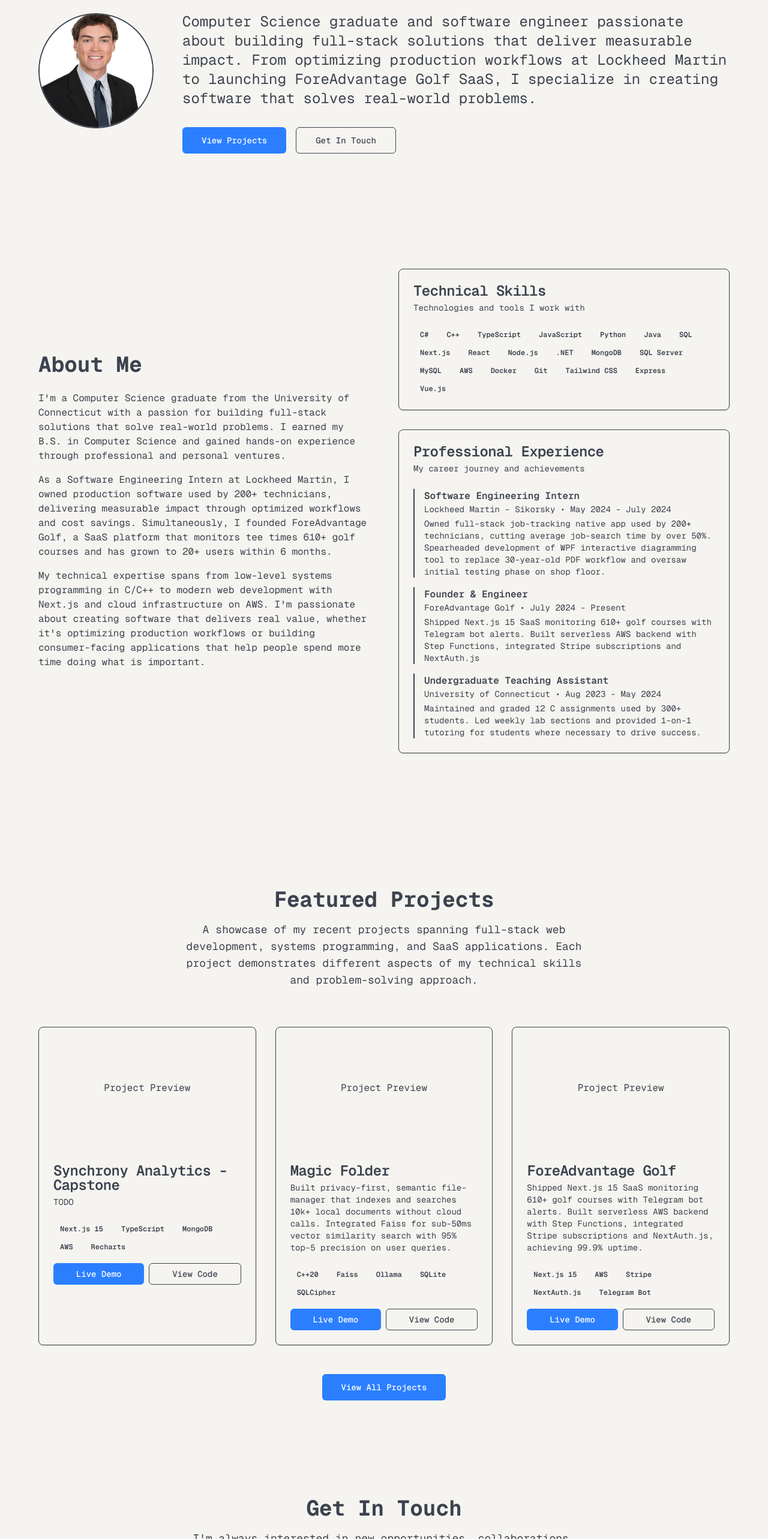
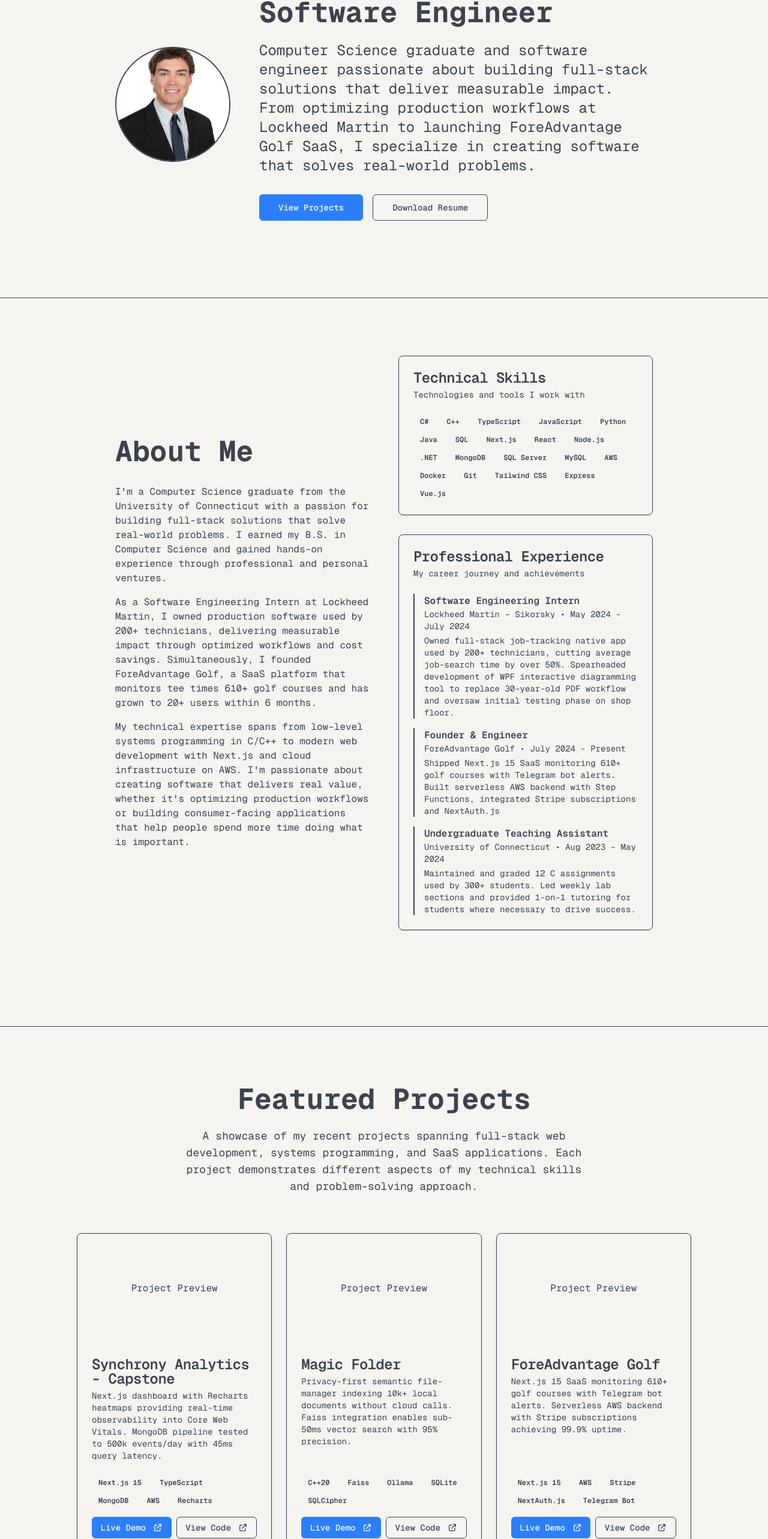
Before and after one commit to cgorski03/colingorski-portfolio, a Next.js app: page / in a window 1280 px wide. Shown: the part 180-2746 px from the top of the page at 60% size. Built offline with nearby package versions, Linux system fonts and the light colour scheme.

Commit message:
style: layout tightening width

```diff
--- a/src/components/sections/about.tsx
+++ b/src/components/sections/about.tsx
@@ -32,11 +32,11 @@ const experience = [
 
 export default function About() {
   return (
-    <section id="about" className="py-20 px-6">
-      <div className="container mx-auto max-w-6xl">
+    <section id="about" className="py-24 px-6 border-t border-border/50">
+      <div className="container mx-auto max-w-4xl">
         <div className="grid grid-cols-1 lg:grid-cols-2 gap-12 items-center mb-16">
           <div>
-            <h2 className="text-3xl md:text-4xl font-bold text-foreground mb-6">
+            <h2 className="text-4xl md:text-5xl font-bold text-foreground mb-8">
               About Me
             </h2>
             <div className="space-y-4 text-muted-foreground">
--- a/src/components/sections/contact.tsx
+++ b/src/components/sections/contact.tsx
@@ -29,10 +29,10 @@ const contactMethods = [
 
 export default function Contact() {
   return (
-    <section id="contact" className="py-20 px-6">
-      <div className="container mx-auto max-w-6xl">
+    <section id="contact" className="py-24 px-6 border-t border-border/50">
+      <div className="container mx-auto max-w-4xl">
         <div className="text-center mb-16">
-          <h2 className="text-3xl md:text-4xl font-bold text-foreground mb-4">
+          <h2 className="text-4xl md:text-5xl font-bold text-foreground mb-6">
             Get In Touch
           </h2>
           <p className="text-lg text-muted-foreground max-w-2xl mx-auto">
@@ -40,7 +40,7 @@ export default function Contact() {
           </p>
         </div>
 
-        <div className="grid grid-cols-1 md:grid-cols-3 gap-8 mb-16">
+        <div className="grid grid-cols-1 md:grid-cols-3 gap-6 mb-16">
           {contactMethods.map((method, index) => (
             <Card key={index} className="text-center hover:shadow-lg transition-all duration-300">
               <CardHeader>
@@ -59,6 +59,9 @@ export default function Contact() {
                 >
                   <a href={method.href} target="_blank" rel="noopener noreferrer">
                     {method.action}
+                    <svg className="w-3 h-3 ml-1" fill="none" stroke="currentColor" viewBox="0 0 24 24">
+                      <path strokeLinecap="round" strokeLinejoin="round" strokeWidth={2} d="M10 6H6a2 2 0 00-2 2v10a2 2 0 002 2h10a2 2 0 002-2v-4M14 4h6m0 0v6m0-6L10 14" />
+                    </svg>
                   </a>
                 </Button>
               </CardContent>
--- a/src/components/sections/hero.tsx
+++ b/src/components/sections/hero.tsx
@@ -4,16 +4,16 @@ import { Button } from "@/components/ui/button"
 
 interface HeroProps {
   onProjectsClick: () => void;
-  onContactClick: () => void;
+  onDownloadResume: () => void;
 }
 
-export default function Hero({ onProjectsClick, onContactClick }: HeroProps) {
+export default function Hero({ onProjectsClick, onDownloadResume }: HeroProps) {
   return (
-    <section className="pt-32 pb-20 px-6">
-      <div className="container mx-auto max-w-6xl">
+    <section className="pt-32 pb-24 px-6">
+      <div className="container mx-auto max-w-4xl">
         <div className="flex flex-col lg:flex-row items-center gap-12">
           <div className="flex-shrink-0">
-            <div className="w-48 h-48 rounded-full bg-muted border-2 border-accent/20 flex items-center justify-center">
+            <div className="w-32 h-32 md:w-48 md:h-48 rounded-full bg-muted border-2 border-accent/20 flex items-center justify-center">
               <img
                 src="/headshot.jpg"
                 alt="Professional headshot"
@@ -36,8 +36,8 @@ export default function Hero({ onProjectsClick, onContactClick }: HeroProps) {
               >
                 View Projects
               </Button>
-              <Button variant="outline" size="lg" onClick={onContactClick}>
-                Get In Touch
+              <Button variant="outline" size="lg" onClick={onDownloadResume}>
+                Download Resume
               </Button>
             </div>
 
--- a/src/components/sections/projects.tsx
+++ b/src/components/sections/projects.tsx
@@ -7,7 +7,7 @@ import { Badge } from "@/components/ui/badge"
 const projects = [
   {
     title: "Synchrony Analytics - Capstone",
-    description: "TODO",
+    description: "Next.js dashboard with Recharts heatmaps providing real-time observability into Core Web Vitals. MongoDB pipeline tested to 500k events/day with 45ms query latency.",
     technologies: ["Next.js 15", "TypeScript", "MongoDB", "AWS", "Recharts"],
     image: "/project1.jpg",
     liveUrl: "https://example.com",
@@ -15,7 +15,7 @@ const projects = [
   },
   {
     title: "Magic Folder",
-    description: "Built privacy-first, semantic file-manager that indexes and searches 10k+ local documents without cloud calls. Integrated Faiss for sub-50ms vector similarity search with 95% top-5 precision on user queries.",
+    description: "Privacy-first semantic file-manager indexing 10k+ local documents without cloud calls. Faiss integration enables sub-50ms vector search with 95% precision.",
     technologies: ["C++20", "Faiss", "Ollama", "SQLite", "SQLCipher"],
     image: "/project2.jpg",
     liveUrl: "https://github.com/cgorski03/magic-folder",
@@ -23,7 +23,7 @@ const projects = [
   },
   {
     title: "ForeAdvantage Golf",
-    description: "Shipped Next.js 15 SaaS monitoring 610+ golf courses with Telegram bot alerts. Built serverless AWS backend with Step Functions, integrated Stripe subscriptions and NextAuth.js, achieving 99.9% uptime.",
+    description: "Next.js 15 SaaS monitoring 610+ golf courses with Telegram bot alerts. Serverless AWS backend with Stripe subscriptions achieving 99.9% uptime.",
     technologies: ["Next.js 15", "AWS", "Stripe", "NextAuth.js", "Telegram Bot"],
     image: "/project3.jpg",
     liveUrl: "https://foreadvantagegolf.com",
@@ -33,10 +33,10 @@ const projects = [
 
 export default function Projects() {
   return (
-    <section id="projects" className="py-20 px-6 bg-muted/30">
-      <div className="container mx-auto max-w-6xl">
+    <section id="projects" className="py-24 px-6 bg-muted/30 border-t border-border/50">
+      <div className="container mx-auto max-w-5xl">
         <div className="text-center mb-16">
-          <h2 className="text-3xl md:text-4xl font-bold text-foreground mb-4">
+          <h2 className="text-4xl md:text-5xl font-bold text-foreground mb-6">
             Featured Projects
           </h2>
           <p className="text-lg text-muted-foreground max-w-2xl mx-auto">
@@ -44,15 +44,15 @@ export default function Projects() {
           </p>
         </div>
 
-        <div className="grid grid-cols-1 md:grid-cols-2 lg:grid-cols-3 gap-8">
+        <div className="grid grid-cols-1 md:grid-cols-2 lg:grid-cols-3 gap-6">
           {projects.map((project, index) => (
-            <Card key={index} className="group hover:shadow-lg transition-all duration-300">
+            <Card key={index} className="group duration-300 flex flex-col h-full space-between">
               <div className="aspect-video bg-muted rounded-t-lg overflow-hidden">
                 <div className="w-full h-full bg-gradient-to-br from-accent/20 to-primary/20 flex items-center justify-center">
                   <span className="text-muted-foreground">Project Preview</span>
                 </div>
               </div>
-              <CardHeader>
+              <CardHeader className="flex-grow">
                 <CardTitle className="group-hover:text-accent transition-colors">
                   {project.title}
                 </CardTitle>
@@ -60,8 +60,8 @@ export default function Projects() {
                   {project.description}
                 </CardDescription>
               </CardHeader>
-              <CardContent>
-                <div className="flex flex-wrap gap-2 mb-4">
+              <CardContent className="mt-auto">
+                <div className="flex flex-wrap gap-2 mb-4 overflow-x-auto min-h-[2.5rem]">
                   {project.technologies.map((tech, techIndex) => (
                     <Badge key={techIndex} variant="secondary">
                       {tech}
@@ -71,9 +71,15 @@ export default function Projects() {
                 <div className="flex gap-2">
                   <Button size="sm" className="flex-1 bg-blue-500 text-white hover:bg-blue-600">
                     Live Demo
+                    <svg className="w-3 h-3 ml-1" fill="none" stroke="currentColor" viewBox="0 0 24 24">
+                      <path strokeLinecap="round" strokeLinejoin="round" strokeWidth={2} d="M10 6H6a2 2 0 00-2 2v10a2 2 0 002 2h10a2 2 0 002-2v-4M14 4h6m0 0v6m0-6L10 14" />
+                    </svg>
                   </Button>
                   <Button size="sm" variant="outline" className="flex-1">
                     View Code
+                    <svg className="w-3 h-3 ml-1" fill="none" stroke="currentColor" viewBox="0 0 24 24">
+                      <path strokeLinecap="round" strokeLinejoin="round" strokeWidth={2} d="M10 6H6a2 2 0 00-2 2v10a2 2 0 002 2h10a2 2 0 002-2v-4M14 4h6m0 0v6m0-6L10 14" />
+                    </svg>
                   </Button>
                 </div>
               </CardContent>
```
